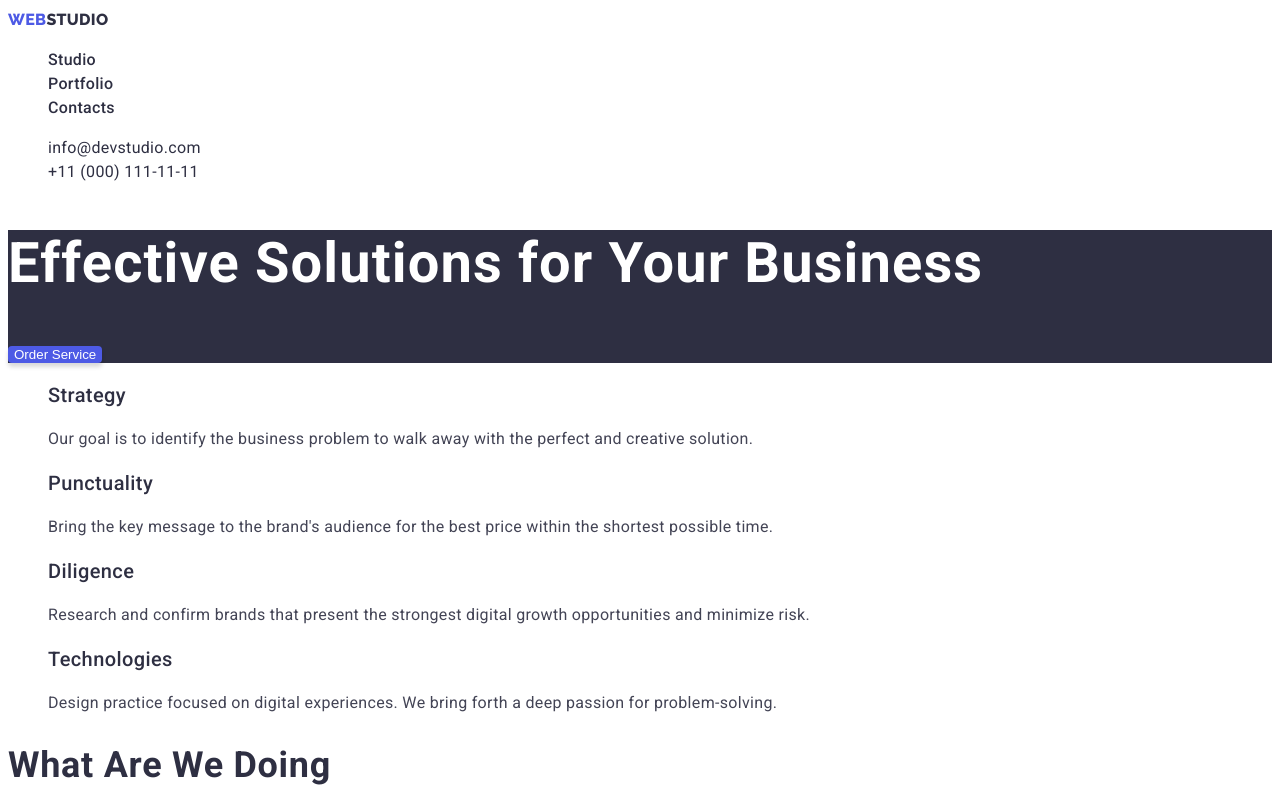
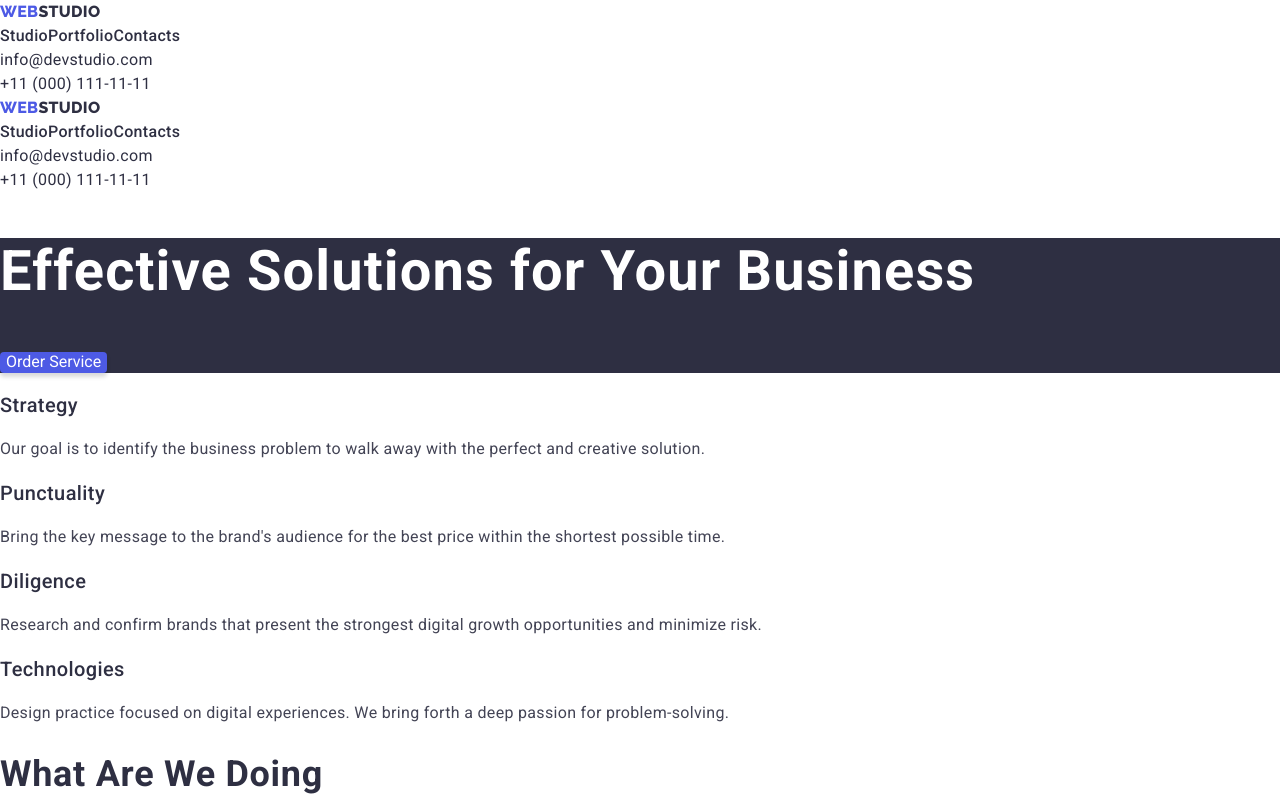
Before and after one commit to ChernikaAl/goit-markup-hw-02, a plain HTML site: page index.html in a window 1280 px wide. Shown: the top 800 px of the page. Drawn offline with nearby package versions, Linux system fonts and the light colour scheme.

Commit message:
start homework 3

```diff
--- a/css/styles.css
+++ b/css/styles.css
@@ -7,7 +7,22 @@
 }
 
 /*base styles*/
-
+h1 h2 h3 h4 h5 h6 {
+  padding: 0;
+  margin: 0;
+}
+ul {
+  margin: 0;
+  padding: 0;
+  list-style: none;
+}
+img {
+  display: block;
+}
+a {
+  text-decoration: none;
+  color: inherit;
+}
 body {
   background-color: #ffffff;
   color: var(--text-color);
@@ -15,12 +30,8 @@ body {
 }
 
 /*header*/
-.list {
-  list-style: none;
-}
-.link {
-  text-decoration: none;
-  color: inherit;
+.menu {
+  display: flex;
 }
 
 .logo {
--- a/index.html
+++ b/index.html
@@ -11,6 +11,10 @@
       href="https://fonts.googleapis.com/css2?family=Raleway:wght@800&family=Roboto:wght@400;500;700;900&display=swap"
       rel="stylesheet"
     />
+    <link
+      rel="stylesheet"
+      href="https://cdn.jsdelivr.net/npm/modern-normalize@1.1.0/modern-normalize.min.css"
+    />
     <link rel="stylesheet" href="./css/styles.css" />
   </head>
   <body>
@@ -19,21 +23,42 @@
         <a class="logo-link" href="./index.html">
           <span class="logo">Web</span>Studio</a
         >
-        <ul class="list">
-          <li><a class="link" href="./index.html">Studio</a></li>
-          <li><a class="link" href="./portfolio.html">Portfolio</a></li>
-          <li><a class="link" href="./">Contacts</a></li>
+        <ul class="menu">
+          <li><a href="./index.html">Studio</a></li>
+          <li><a href="./portfolio.html">Portfolio</a></li>
+          <li><a href="./">Contacts</a></li>
         </ul>
       </nav>
       <address class="address-link">
-        <ul class="list">
+        <ul>
           <li>
-            <a class="link" href="mailto:info@devstudio.com"
-              >info@devstudio.com</a
-            >
+            <a href="mailto:info@devstudio.com">info@devstudio.com</a>
           </li>
           <li>
-            <a class="link" href="tel:+11(000)111-11-11">+11 (000) 111-11-11</a>
+            <a href="tel:+11(000)111-11-11">+11 (000) 111-11-11</a>
+          </li>
+        </ul>
+      </address>
+    </header>
+
+    <header>
+      <nav class="nav-link">
+        <a class="logo-link" href="./index.html">
+          <span class="logo">Web</span>Studio</a
+        >
+        <ul class="menu">
+          <li><a href="./index.html">Studio</a></li>
+          <li><a href="./portfolio.html">Portfolio</a></li>
+          <li><a href="./">Contacts</a></li>
+        </ul>
+      </nav>
+      <address class="address-link">
+        <ul>
+          <li>
+            <a href="mailto:info@devstudio.com">info@devstudio.com</a>
+          </li>
+          <li>
+            <a href="tel:+11(000)111-11-11">+11 (000) 111-11-11</a>
           </li>
         </ul>
       </address>
@@ -47,7 +72,7 @@
 
       <section>
         <h2 hidden>Our strategy</h2>
-        <ul class="list">
+        <ul>
           <li>
             <h3 class="tittle">Strategy</h3>
             <p class="text">
@@ -81,7 +106,7 @@
 
       <section>
         <h2 class="main-tittle">What are we doing</h2>
-        <ul class="list">
+        <ul>
           <li>
             <img src="./images/photo1.jpg" alt="computer monitor" width="360" />
           </li>
@@ -104,7 +129,7 @@
 
       <section>
         <h2 class="main-tittle">Our Team</h2>
-        <ul class="list">
+        <ul>
           <li>
             <img src="./images/jpg1(1).jpg" alt="photo" width="264" />
             <h3 class="tittle">Mark Guerrero</h3>
```
Also changed, not shown: portfolio.html (+11 -10 lines).
